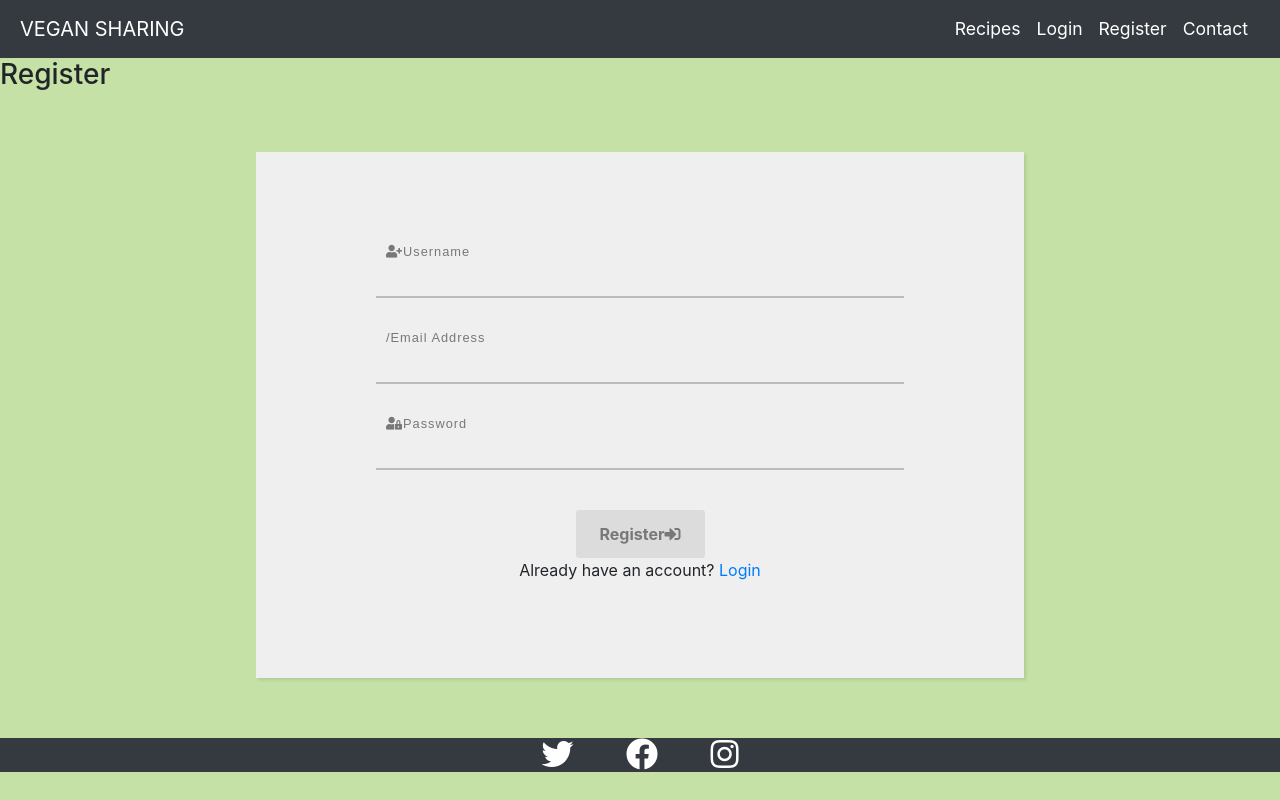
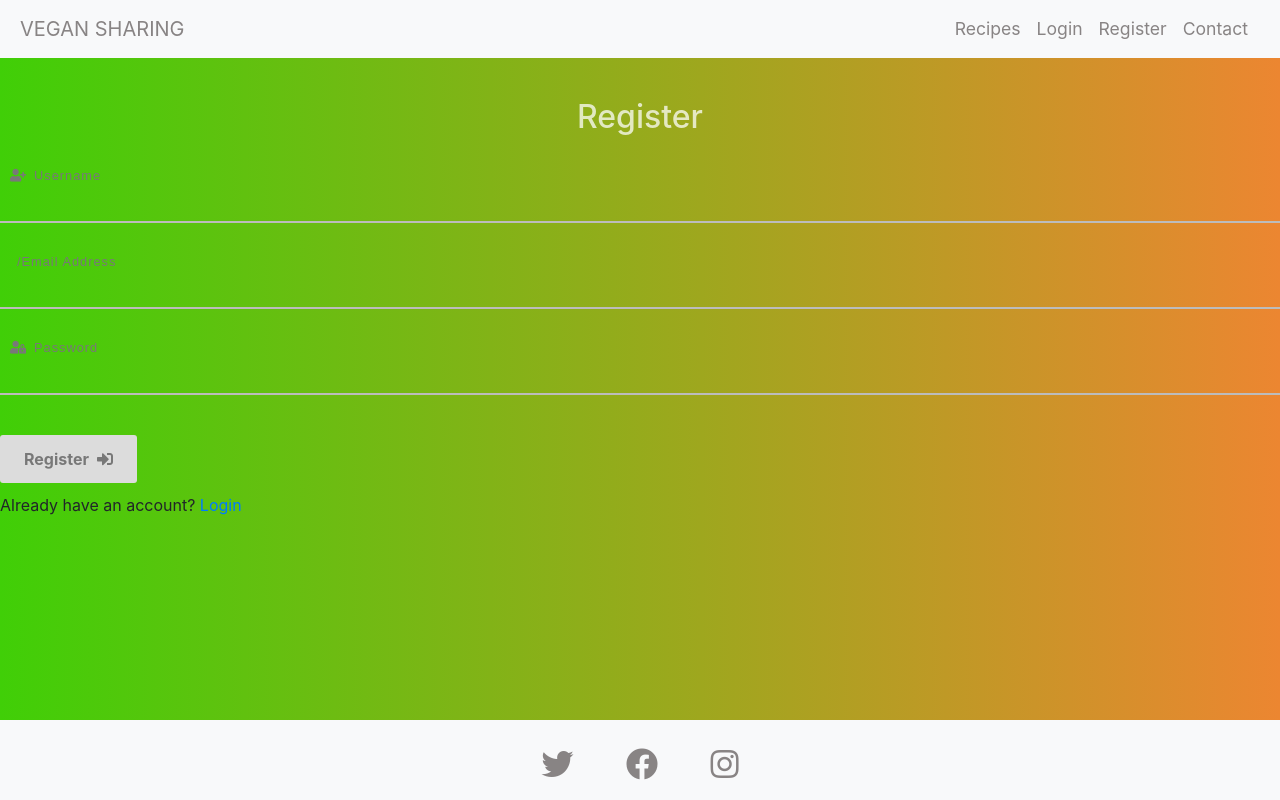
Before and after one commit to dariocharles/vegansharing, a Flask app: page /register in a window 1280 px wide. Run offline with Flask 2, Linux system fonts and the light colour scheme; some libraries are stand-ins or nearby versions.

Commit message:
Updating CSS

```diff
--- a/app.py
+++ b/app.py
@@ -18,11 +18,17 @@
 mongo = PyMongo(app)
 
 
-# Get recipes?
 @app.route("/")
 @app.route("/get_recipes")
 def get_recipes():
     all_recipes = list(mongo.db.recipes.find())
+    return render_template("all_recipes.html", recipes=all_recipes)
+
+
+@app.route("/search", methods=["GET", "POST"])
+def search():
+    query = request.form.get("query")
+    all_recipes = list(mongo.db.recipes.find({"$text": {"$search": query}}))
     return render_template("all_recipes.html", recipes=all_recipes)
 
 
@@ -31,6 +37,8 @@
 def user_recipes():
     user_recipes = list(mongo.db.recipes.find())
     return render_template("user_recipes.html", recipes=user_recipes)
+
+
 
 
 @app.route("/register", methods=["GET", "POST"])
@@ -73,7 +81,7 @@
                         flash("Welcome, {}".format(
                             request.form.get("username")))
                         return redirect(url_for(
-                            "profile", username=session["user"]))
+                            "user_recipes", username=session["user"]))
             else:
                 # invalid password match
                 flash("Incorrect Username and/or Password")
@@ -87,24 +95,11 @@
     return render_template("login.html")
 
 
-@app.route("/profile/<username>", methods=["GET", "POST"])
-def profile(username):
-    # grab the session user's username from db
-    username = mongo.db.users.find_one(
-        {"username": session["user"]})["username"]
-
-    if session["user"]:
-        return render_template("profile.html", username=username)
-
-    return redirect(url_for("login"))
-
-
 @app.route("/logout")
 def logout():
     # remove user from session cookie
     flash("You have been logged out")
     session.pop("user")
-    # session.clear()
     # session.clear() or session.pop('user')
     return redirect(url_for("login"))
 
@@ -117,7 +112,6 @@
 def add_recipe():
     if request.method == "POST":
         recipe = {
-            # IMAGES
             "image": request.form.get("image"),
             "category_name": request.form.get("category_name"),
             "recipe_name": request.form.get("recipe_name"),
@@ -135,7 +129,14 @@
     categories = mongo.db.categories.find().sort("category_name", 1)
     return render_template("add_recipe.html", categories=categories)
 
-# ----------------
+# @app.route("/image", methods=["POST"])
+# def image():
+#     if "profile_image" in request.files:
+#         profile_image = request.files["profile_image"]
+#         mongo.save_file(profile_image.filename, profile_image)
+#         mongo.db.usersinsert({'username' : request.form.get('username'), 'profile_image_name' : profile_image.filename})
+#     return "Done!"
+
 @app.route("/edit_recipe/<recipe_id>", methods=["GET", "POST"])
 def edit_recipe(recipe_id):
     if request.method == "POST":
@@ -158,11 +159,12 @@
     categories = mongo.db.categories.find().sort("category_name", 1)
     return render_template("edit_recipe.html", recipe=recipe, categories=categories)
 
+
 @app.route("/delete_recipe/<recipe_id>")
 def delete_recipe(recipe_id):
     mongo.db.recipes.remove({"_id": ObjectId(recipe_id)})
     flash("Recipe Successfully Deleted")
-    return redirect(url_for("get_recipes"))
+    return redirect(url_for("user_recipes"))
 
 
 @app.route("/single_recipe/<recipe_id>", methods=["GET", "POST"])
--- a/static/css/style.css
+++ b/static/css/style.css
@@ -1,12 +1,13 @@
 @import url('https://fonts.googleapis.com/css2?family=Manrope&family=Roboto&display=swap');
 
 body {
-    background-color: red;
+  background-image:
+    linear-gradient(
+      to right,
+      rgb(64, 207, 7), #ec8631
+    );
 }
-
-body {
-  background: #C5E1A5;
-}
+ /* CSS FORM FROM SOURCE */ */
 form {
   width: 60%;
   margin: 60px auto;
@@ -16,6 +17,7 @@
   -webkit-box-shadow: 2px 2px 3px rgba(0,0,0,0.1);
   box-shadow: 2px 2px 3px rgba(0,0,0,0.1);
 }
+
 label {
   display: block;
   position: relative;
@@ -65,12 +67,12 @@
   top: -3em;
 }
 
-button {
+button, .button {
   display: inline-block;
   padding: 12px 24px;
-  background: rgb(220,220,220);
+  background: rgb(220,220,220) !important;
   font-weight: bold;
-  color: rgb(120,120,120);
+  color: rgb(120,120,120) !important;
   border: none;
   outline: none;
   border-radius: 3px;
@@ -78,7 +80,81 @@
   transition: ease .3s;
 }
 
-button:hover {
-  background: #8BC34A;
-  color: #ffffff;
+button:hover, .button:hover {
+  background: #8BC34A !important;
+  color: #ffffff !important;
+  text-decoration: none;
 }
+/* ---------------------------------------------- */
+.button-anchor {
+  text-decoration: none;
+}
+
+.mb-button {
+  margin-bottom: 2px;
+}
+
+.hor-center {
+  text-align: center;
+}
+
+
+/* #footer {
+  height: 80px;
+} */
+
+#footer-container {
+  padding-top: 28px;
+}
+
+#page-container {
+  position: relative;
+  min-height: 100vh;
+}
+
+#content-wrap {
+  padding-bottom: 2.5rem;
+}
+
+#footer {
+  position: absolute;
+  bottom: 0;
+  width: 100%;
+  height: 80px;
+}
+
+h2, h1 {
+  text-align: center;
+  margin-top: 40px;
+  color: rgba(255, 255, 255, 0.733);
+}
+
+.text-coloring {
+  color: rgb(136, 132, 132) !important;
+}
+
+.icon-space {
+  margin-right: 7px;
+}
+
+.below-button {
+  margin-top: 10px;
+}
+
+.search-bar {
+  padding-top: 30px;
+  padding-bottom: 30px;
+  margin: auto;
+  margin-top: 50px;
+  width: 50%;
+}
+
+.one-add-recipe {
+  width: 80%;
+  background-color: white;
+  text-align: center;
+}
+
+.two-add-recipe {
+  width: 90%;
+}
--- a/templates/base.html
+++ b/templates/base.html
@@ -3,6 +3,7 @@
 <head>
     <meta charset="UTF-8">
     <meta name="viewport" content="width=device-width, initial-scale=1">
+    <meta http-equiv="pragma" content="no-cache" />
   <link rel="stylesheet" href="https://cdn.jsdelivr.net/npm/bootstrap@4.6.0/dist/css/bootstrap.min.css" integrity="sha384-B0vP5xmATw1+K9KRQjQERJvTumQW0nPEzvF6L/Z6nronJ3oUOFUFpCjEUQouq2+l" crossorigin="anonymous">
   <link rel="stylesheet" href="https://use.fontawesome.com/releases/v5.15.2/css/all.css" integrity="sha384-vSIIfh2YWi9wW0r9iZe7RJPrKwp6bG+s9QZMoITbCckVJqGCCRhc+ccxNcdpHuYu" crossorigin="anonymous">
   <link rel="stylesheet" href="{{ url_for('static', filename='css/style.css') }}" type="text/css">
@@ -10,48 +11,47 @@
 </head>
 <body>
 
+  <div id="page-container">
+    <div id="content-wrap">
+
 <header>
 
       <div class="container-flex">
-    <nav class="navbar navbar-expand-lg navbar-dark bg-dark">
-      <a class="ml-1 navbar-brand text-uppercase" id="logo" href="{{ url_for('get_recipes') }}">Vegan Sharing</a>
-      <!-- get_recipes is the python function we created to render the main page -->
+    <nav class="navbar navbar-expand-lg navbar-light bg-light">
+      <a class="ml-1 navbar-brand text-uppercase text-coloring" id="logo" href="{{ url_for('get_recipes') }}">Vegan Sharing</a>
       <button class="navbar-toggler" type="button" data-toggle="collapse" data-target="#navbarNavDropdown" aria-controls="navbarNavDropdown" aria-expanded="false" aria-label="Toggle navigation">
         <span class="navbar-toggler-icon"></span>
       </button>
         <div class="mr-1 collapse navbar-collapse mr-2 justify-content-end align-items-center hover" id="navbarNavDropdown">
           <ul class="navbar-nav ">
             <li class="nav-item">
-              <a class="nav-link text-white" style="font-size: 1.1rem;" href="{{ url_for('get_recipes') }}">Recipes</a>
+              <a class="nav-link text-coloring" style="font-size: 1.1rem;" href="{{ url_for('get_recipes') }}">Recipes</a>
             </li>
 
 
             {% if session.user %}
                 <li class="nav-item">
-                <a class="nav-link text-white" style="font-size: 1.1rem;" href="{{ url_for('logout') }}">Logout</a>
+                <a class="nav-link text-coloring" style="font-size: 1.1rem;" href="{{ url_for('logout') }}">Logout</a>
                 </li>
-                <a class="nav-link text-white" style="font-size: 1.1rem;" href="{{ url_for('user_recipes') }}">My Recipes</a>
+                <a class="nav-link text-coloring" style="font-size: 1.1rem;" href="{{ url_for('user_recipes') }}">My Recipes</a>
                 </li>
                 <li class="nav-item">
-                <a class="nav-link text-white" style="font-size: 1.1rem;" href="{{ url_for('profile', username=session['user']) }}">User Profile</a>
+                <a class="nav-link text-coloring" style="font-size: 1.1rem;" href="{{ url_for('add_recipe') }}">Add Recipes</a>
                 </li>
                 <li class="nav-item">
-                <a class="nav-link text-white" style="font-size: 1.1rem;" href="{{ url_for('add_recipe') }}">Add Recipes</a>
-                </li>
-                <li class="nav-item">
-                <a class="nav-link text-white" style="font-size: 1.1rem;" href="contact.html">Contact</a>
+                <a class="nav-link text-coloring" style="font-size: 1.1rem;" href="contact.html">Contact</a>
                 </li>
 
             {% else %}
 
             <li class="nav-item">
-              <a class="nav-link text-white" style="font-size: 1.1rem;" href="{{ url_for('login') }}">Login</a>
+              <a class="nav-link text-coloring" style="font-size: 1.1rem;" href="{{ url_for('login') }}">Login</a>
             </li>
             <li class="nav-item">
-              <a class="nav-link text-white" style="font-size: 1.1rem;" href="{{ url_for('register') }}">Register</a>
+              <a class="nav-link text-coloring" style="font-size: 1.1rem;" href="{{ url_for('register') }}">Register</a>
             </li>
             <li class="nav-item">
-              <a class="nav-link text-white" style="font-size: 1.1rem;" href="contact.html">Contact</a>
+              <a class="nav-link text-coloring" style="font-size: 1.1rem;" href="contact.html">Contact</a>
             </li>
 
             {% endif %}
@@ -73,15 +73,19 @@
     {% endblock %}
 </main>
 
+
+</div>
+
 <footer>
-    <div id="footer" class="container-fluid bg-dark p-0">
+  <div id="footer" class="container-fluid bg-light p-0">
     <div class="container-fluid text-center px-0"   id="footer-container">
-      <a href="http://www.twitter.com" target="_blank"><i class="fab fa-twitter mx-4 text-white d-inline fa-2x"></i></a>
-      <a href="http://www.facebook.com" target="_blank"><i class="fab fa-facebook mx-4 text-white d-inline fa-2x"></i></a>
-      <a href="http://www.instagram.com" target="_blank"><i class="fab fa-instagram mx-4 text-white d-inline fa-2x"></i></a>
+      <a href="http://www.twitter.com" target="_blank"><i class="fab fa-twitter mx-4 text-coloring d-inline fa-2x"></i></a>
+      <a href="http://www.facebook.com" target="_blank"><i class="fab fa-facebook mx-4 text-coloring d-inline fa-2x"></i></a>
+      <a href="http://www.instagram.com" target="_blank"><i class="fab fa-instagram mx-4 text-coloring d-inline fa-2x"></i></a>
     </div>
   </div>
 </footer>
+</div>
 
     <script src="https://code.jquery.com/jquery-3.5.1.min.js"
         integrity="sha256-9/aliU8dGd2tb6OSsuzixeV4y/faTqgFtohetphbbj0=" crossorigin="anonymous"></script>
--- a/templates/register.html
+++ b/templates/register.html
@@ -1,7 +1,7 @@
 {% extends "base.html" %}
 {% block content %}
 
-    <h3 class="center-align">Register</h3>
+    <h2>Register</h2>
 
     <!-- Taken From https://bootsnipp.com/snippets/or3WG -->
 
@@ -9,7 +9,7 @@
     <form method="POST" action="{{ url_for('register') }}">
 <!-- Username -->
   <label>
-    <p class="label-txt"><i class="fas fa-user-plus"></i>Username</p>
+    <p class="label-txt"><i class="fas fa-user-plus icon-space"></i>Username</p>
     <input id="username" name="username"  minlength="5"  maxlength="15" pattern="^[a-zA-Z0-9]{5,15}$" type="text" class="input" required>
     <div class="line-box">
       <div class="line"></div>
@@ -17,7 +17,7 @@
   </label>
 <!-- Email -->
   <label>
-    <p class="label-txt"><i class="fas fa-mail"></i>/Email Address</p>
+    <p class="label-txt"><i class="fas fa-mail icon-space"></i>/Email Address</p>
     <input id="email" name="email" minlength="5" maxlength="40" type="email" class="input" required>
     <div class="line-box">
       <div class="line"></div>
@@ -25,16 +25,16 @@
   </label>
 <!-- Password -->
   <label>
-    <p class="label-txt"><i class="fas fa-user-lock"></i>Password</p>
+    <p class="label-txt"><i class="fas fa-user-lock icon-space"></i>Password</p>
     <input id="password" name="password" type="password" minlength="5" maxlength="15" pattern="^[a-zA-Z0-9]{5,15}$" class="input" required>
     <div class="line-box">
       <div class="line"></div>
     </div>
 <!-- Register Button -->
   </label>
-  <button type="submit">Register<i class="fas fa-sign-in-alt"></i></button>
+  <button type="submit">Register<i class="fas fa-sign-in-alt ml-2"></i></button>
 <!-- Redirect to Login -->
-    <div class="row">
+    <div class="row below-button">
         <div class="col s12">
             <p class="center-align">
                 Already have an account?
```
Also changed, not shown: templates/add_recipe.html (+6 -3 lines), templates/all_recipes.html (+33 -2 lines), templates/login.html (+5 -5 lines), templates/profile.html (deleted, +0 -14 lines), templates/single_recipe.html (+33 -5 lines), templates/user_recipes.html (+9 -3 lines), README.md, contact.html (added).
